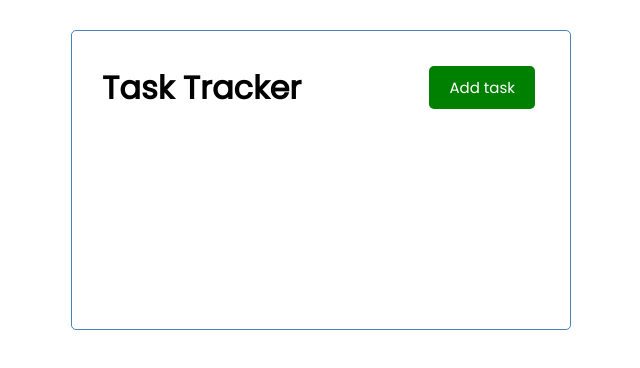
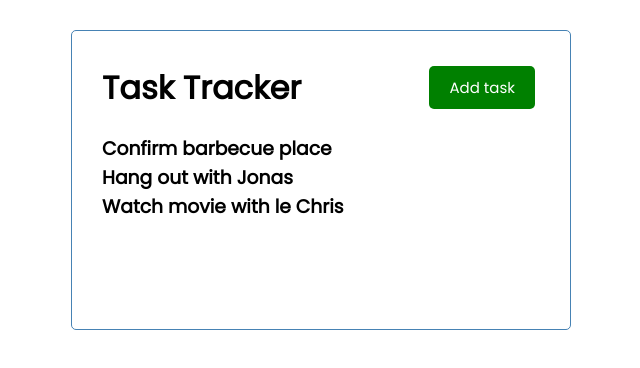
Before and after one commit to tuoanhnt95/Vue3-CLI-Task-tracker, a Vue app: page / in a window 1280 px wide. Shown: the top 368 px of the page, without its empty margins (319-959 px from the left). Built offline with nearby package versions, Linux system fonts and the light colour scheme.

Commit message:
feat: Add task list

```diff
--- a/src/App.vue
+++ b/src/App.vue
@@ -1,18 +1,19 @@
 <template>
    <div class="container">
-     <Header title="Task Tracker"/>
+      <Header title="Task Tracker"/>
+      <Tasks :tasks='tasks'/>
    </div>
 </template>
 
-
-
 <script>
-import Header from './components/Header'
+import Header from './components/Header';
+import Tasks from './components/Tasks';
 
 export default {
   name: 'App',
   components: {
-    Header
+    Header,
+    Tasks
   },
   data() {
     return {
--- /dev/null
+++ b/src/components/Tasks.vue
@@ -0,0 +1,14 @@
+<template>
+    <div v-for="task in tasks" :key="task.id">
+        <h3>{{ task.text }}</h3>
+    </div>
+</template>
+
+<script>
+    export default {
+        name: 'Tasks',
+        props: {
+            tasks: Array,
+        },
+    }
+</script>
```
